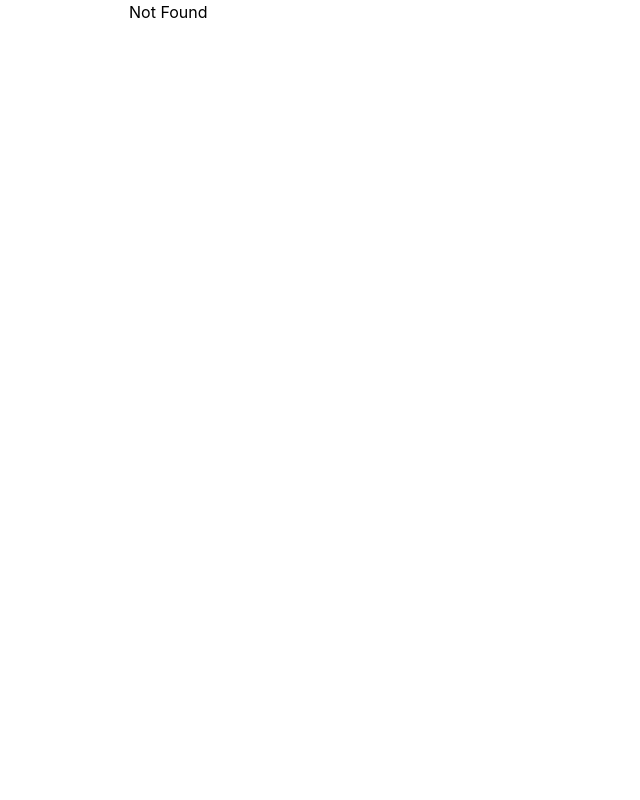
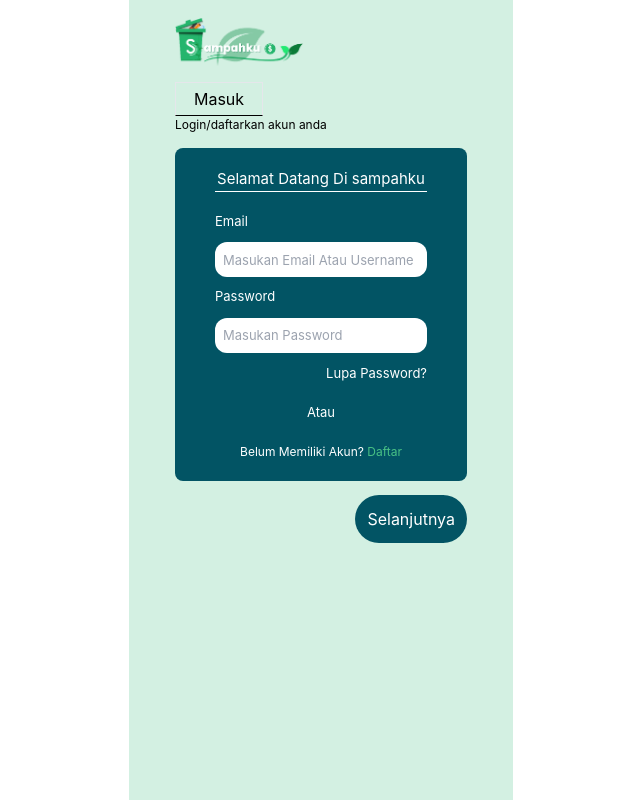
Before and after one commit to azkifairuz/sampahku, a React (Create React App) app: page /signup in a window 1280 px wide. Shown: the whole page, without its empty margins (319-959 px from the left). Built offline with nearby package versions, Linux system fonts and the light colour scheme.

Commit message:
feat:create route singup

```diff
--- a/src/App.jsx
+++ b/src/App.jsx
@@ -4,6 +4,7 @@ import NotFound from "./pages/_404";
 import Home from "./pages/beranda";
 import OnBoarding from "./pages/onboarding";
 import Login from "./pages/login";
+import Singup from "./pages/signup";
 
 function App() {
     return (
@@ -11,6 +12,7 @@ function App() {
             <Routes>
                 <Route path="onboarding" element={<OnBoarding />} />
                 <Route path="login" element={<Login />} />
+                <Route path="signup" element={<Singup />} />
                 <Route path="/" element={<Layout />} >
                     <Route index element={<Home />} />
                 </Route>
--- a/src/pages/login.jsx
+++ b/src/pages/login.jsx
@@ -1,5 +1,7 @@
+import { useNavigate } from "react-router-dom";
 import Logo from "../asset/Logo.png";
 export default function Login() {
+  const navigate = useNavigate();
   return (
     <div className="bg-[#D3F0E2] pt-[17px] flex h-screen flex-col gap-[14px] justify-start px-[46px]">
       <div className="max-w-[130px]">
@@ -12,10 +14,14 @@ export default function Login() {
         <div className="text-[12px]">Login/daftarkan akun anda</div>
       </div>
       <div className="w-full mx-auto flex flex-col gap-[20px] justify-center px-10 bg-blueMain p-5 rounded-lg">
-        <h1 className="text-white text-center text-[15px] border-b border-b-white">Selamat Datang Di sampahku</h1>
+        <h1 className="text-white text-center text-[15px] border-b border-b-white">
+          Selamat Datang Di sampahku
+        </h1>
         <form action="" className="flex justify-center flex-col gap-[10px]">
           <div className="flex flex-col gap-[11px]">
-        <label htmlFor="email" className="text-white text-[13px]">Email</label>
+            <label htmlFor="email" className="text-white text-[13px]">
+              Email
+            </label>
             <input
               className="rounded-[12px] outline-none text-[13px] bg-white h-[35px] p-2"
               type="text"
@@ -25,7 +31,9 @@ export default function Login() {
             />
           </div>
           <div className="flex flex-col gap-[11px]">
-          <label htmlFor="pw" className="text-white  text-[13px] ">Password</label>
+            <label htmlFor="pw" className="text-white  text-[13px] ">
+              Password
+            </label>
             <input
               className="rounded-[12px] outline-none text-[13px] bg-white h-[35px] p-2"
               type="password"
@@ -38,10 +46,27 @@ export default function Login() {
         </form>
         <div className="flex flex-col  gap-[20px] text-center">
           <p className="text-white text-[13px]">Atau</p>
-            <h1 className="text-white text-[12px]">Belum Memiliki Akun? <span className="text-[#49C185] cursor-pointer">Daftar</span></h1>
+          <h1 className="text-white text-[12px]">
+            Belum Memiliki Akun?{" "}
+            <span
+              onClick={() => {
+                navigate("singup");
+              }}
+              className="text-[#49C185] cursor-pointer"
+            >
+              Daftar
+            </span>
+          </h1>
         </div>
       </div>
-      <button className="rounded-full w-fit p-3 bg-blueMain self-end text-white ">Selanjutnya</button>
+      <button
+        onClick={() => {
+          navigate("/");
+        }}
+        className="rounded-full w-fit p-3 bg-blueMain self-end text-white "
+      >
+        Selanjutnya
+      </button>
     </div>
   );
 }
--- a/src/pages/signup.jsx
+++ b/src/pages/signup.jsx
@@ -0,0 +1,72 @@
+import { useNavigate } from "react-router-dom";
+import Logo from "../asset/Logo.png";
+export default function Singup() {
+  const navigate = useNavigate();
+  return (
+    <div className="bg-[#D3F0E2] pt-[17px] flex h-screen flex-col gap-[14px] justify-start px-[46px]">
+      <div className="max-w-[130px]">
+        <img src={Logo} alt="Logo" className="w-full bg-center bg-cover" />
+      </div>
+      <div>
+        <div className=" border border-b border-b-black text-center w-[88px] text-[16px] leading-[32px]">
+          Masuk
+        </div>
+        <div className="text-[12px]">Login/daftarkan akun anda</div>
+      </div>
+      <div className="w-full mx-auto flex flex-col gap-[20px] justify-center px-10 bg-blueMain p-5 rounded-lg">
+        <h1 className="text-white text-center text-[15px] border-b border-b-white">
+          Selamat Datang Di sampahku
+        </h1>
+        <form action="" className="flex justify-center flex-col gap-[10px]">
+          <div className="flex flex-col gap-[11px]">
+            <label htmlFor="email" className="text-white text-[13px]">
+              Email
+            </label>
+            <input
+              className="rounded-[12px] outline-none text-[13px] bg-white h-[35px] p-2"
+              type="text"
+              id="email"
+              name="email"
+              placeholder="Masukan Email Atau Username"
+            />
+          </div>
+          <div className="flex flex-col gap-[11px]">
+            <label htmlFor="pw" className="text-white  text-[13px] ">
+              Password
+            </label>
+            <input
+              className="rounded-[12px] outline-none text-[13px] bg-white h-[35px] p-2"
+              type="password"
+              id="pw"
+              name="pw"
+              placeholder="Masukan Password"
+            />
+            <p className="self-end text-white text-[13px]">Lupa Password?</p>
+          </div>
+        </form>
+        <div className="flex flex-col  gap-[20px] text-center">
+          <p className="text-white text-[13px]">Atau</p>
+          <h1 className="text-white text-[12px]">
+            Belum Memiliki Akun?{" "}
+            <span
+              onClick={() => {
+                navigate("singup");
+              }}
+              className="text-[#49C185] cursor-pointer"
+            >
+              Daftar
+            </span>
+          </h1>
+        </div>
+      </div>
+      <button
+        onClick={() => {
+          navigate("/");
+        }}
+        className="rounded-full w-fit p-3 bg-blueMain self-end text-white "
+      >
+        Selanjutnya
+      </button>
+    </div>
+  );
+}
```
Lines whose indentation alone changed are shown as unchanged.
